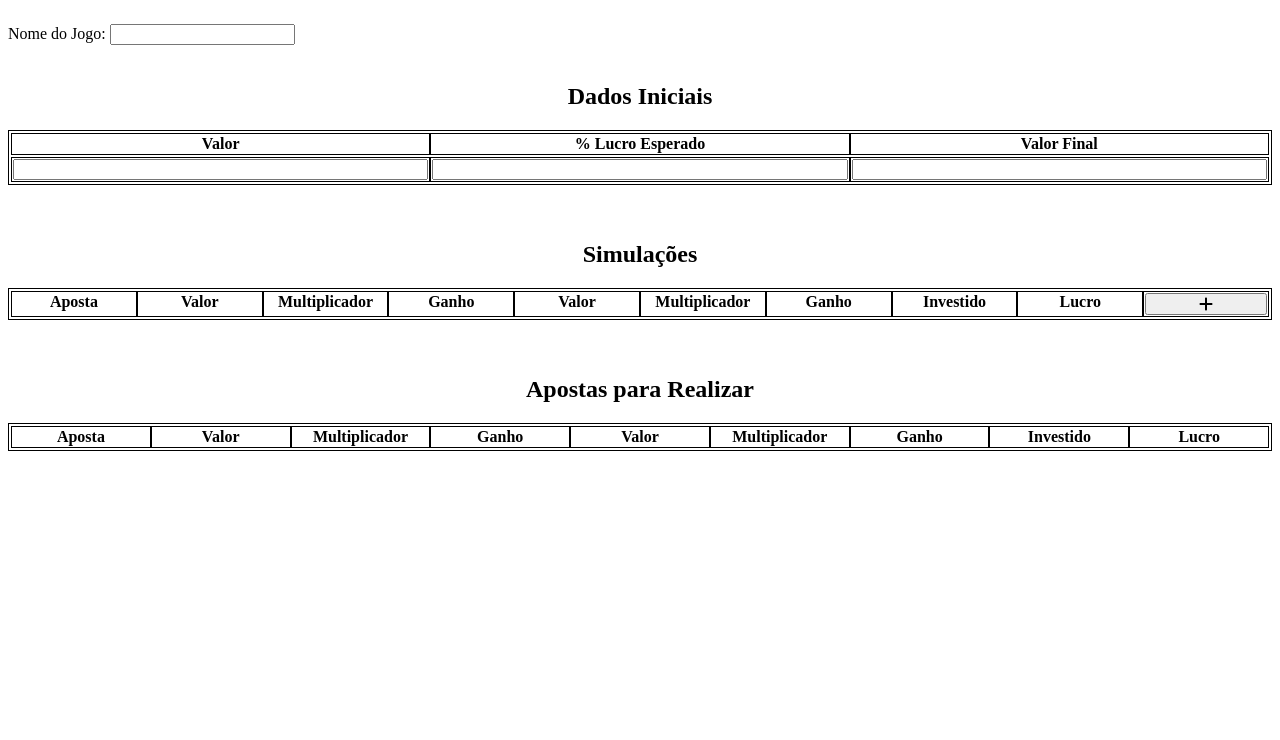
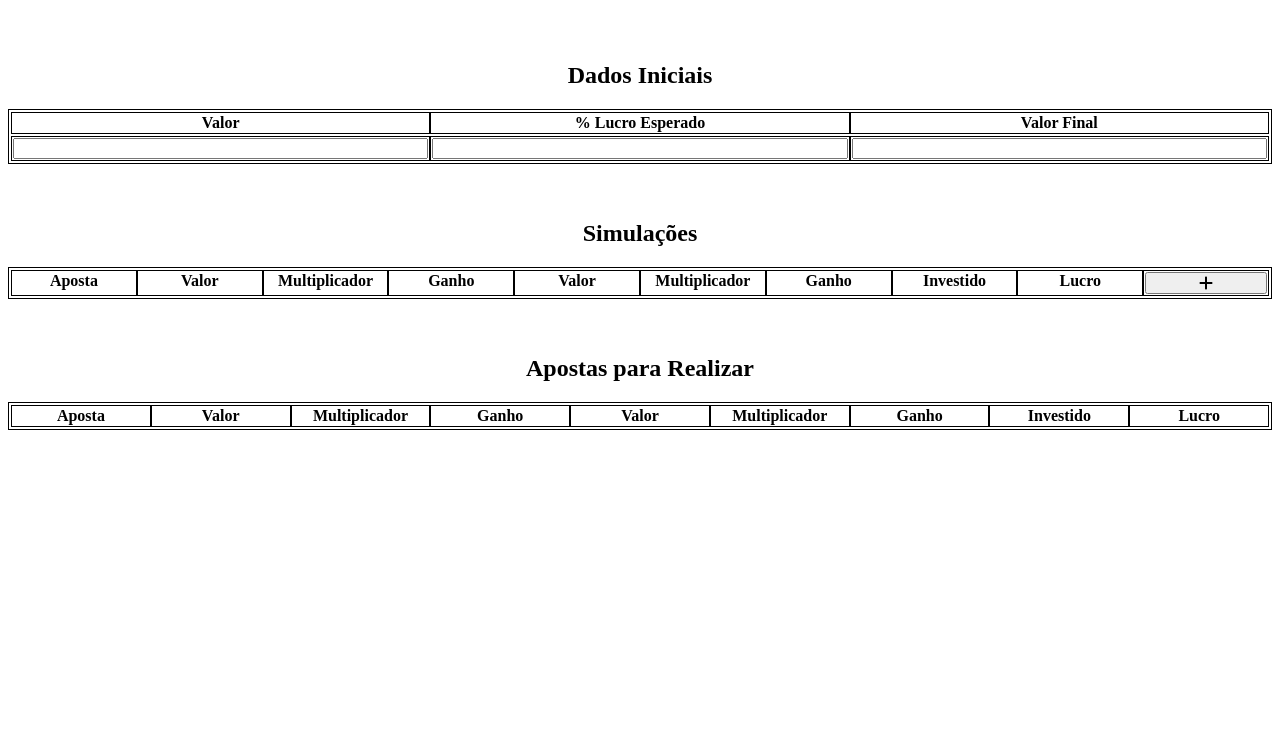
Before and after one commit to PauloPereiraP/PauloPereiraP.github.io, a plain HTML site: page Simulador/index.html in a window 1280 px wide. Shown: the part 60-800 px from the top of the page. Drawn offline with Linux system fonts and the light colour scheme.

Commit message:
Update index.html

```diff
--- a/Simulador/index.html
+++ b/Simulador/index.html
@@ -44,11 +44,6 @@
 <body>
 
 	<H1>Apostas Simulador</H1>
-
-	<br />
-
-	<label>Nome do Jogo: </label>
-	<input type="text" />
 
 	<br />
 	<br />
```
